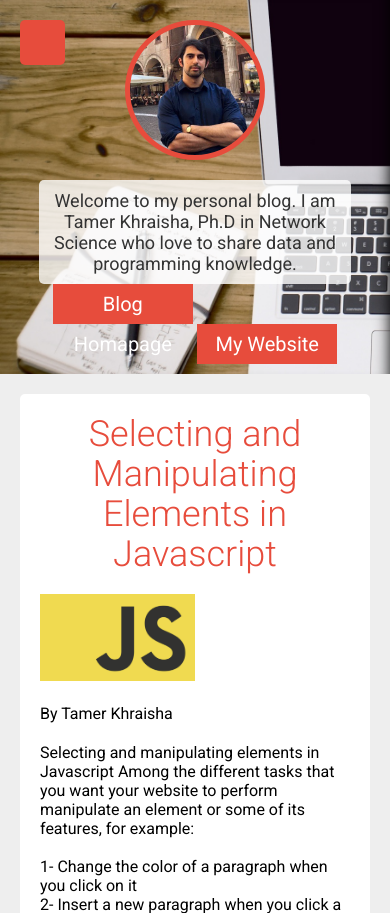
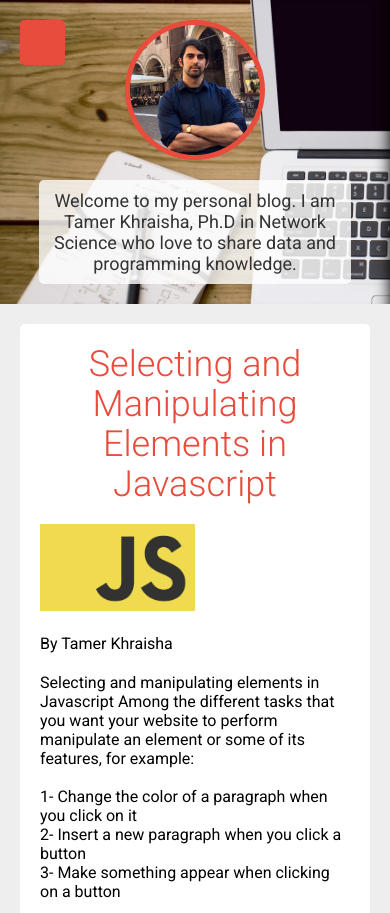
Before and after one commit to verde2006/webpage.github.io, a PHP site: page /Post1.html in a window 390 px wide; the page is wider, and only the part inside the window is pictured. Shown: the top 913 px of that part. Run offline with PHP 8.4, Linux system fonts and the light colour scheme; some libraries are stand-ins or nearby versions; some web fonts are replaced.

Commit message:
Update MediaQueries.css

```diff
--- a/MediaQueries.css
+++ b/MediaQueries.css
@@ -69,6 +69,7 @@
 
 	.page .left-col .about{margin:0 auto;width:80%}
 
+	.page .left-col nav{display:none}
 
 	.page .right-col .content article header h1{text-align:center}
 
```
